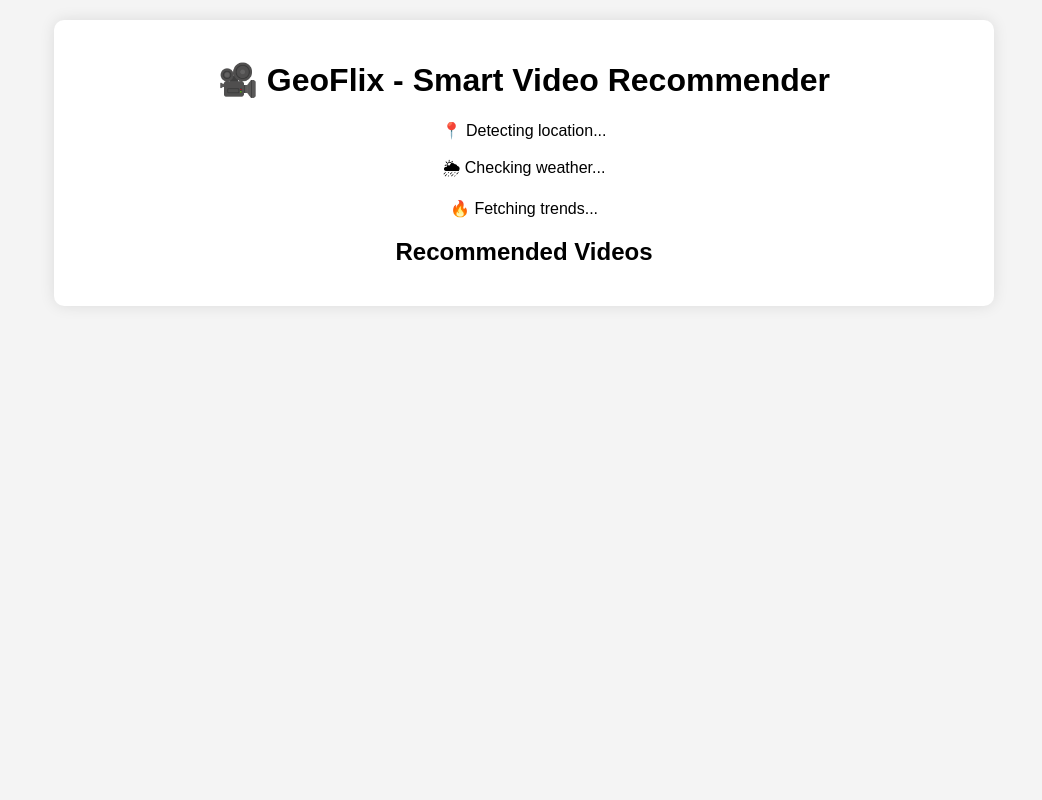
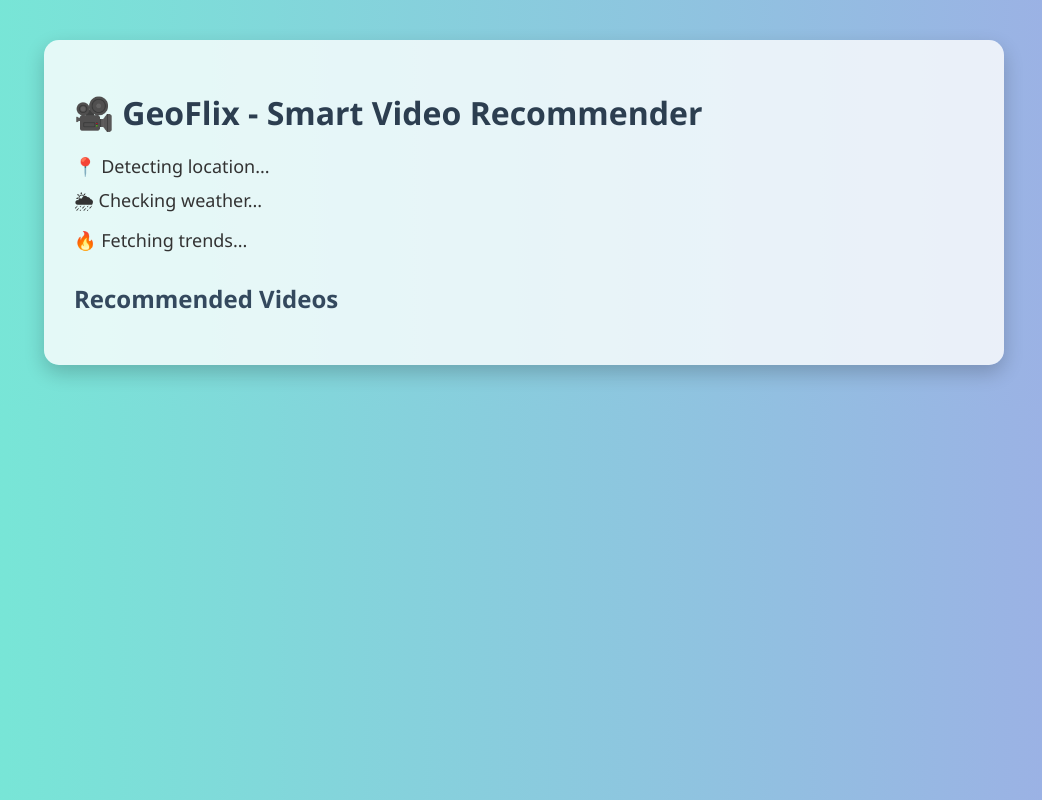
Before and after one commit to nari07msd/GeoFlix, a plain HTML site: page index.html in a window 1280 px wide. Shown: the whole page, without its empty margins (116-1158 px from the left). Drawn offline with Linux system fonts and the light colour scheme; no server answers.

Commit message:
Update style.css

```diff
--- a/style.css
+++ b/style.css
@@ -1,21 +1,49 @@
 body {
-  font-family: Arial, sans-serif;
-  background-color: #f4f4f4;
+  font-family: 'Segoe UI', Tahoma, Geneva, Verdana, sans-serif;
+  background: linear-gradient(to right, #74ebd5, #9face6);
   margin: 0;
-  padding: 20px;
-  text-align: center;
+  padding: 0;
+  color: #333;
 }
 
 .container {
   max-width: 900px;
-  margin: auto;
-  padding: 20px;
-  background: white;
-  border-radius: 10px;
-  box-shadow: 0 0 15px rgba(0,0,0,0.1);
+  margin: 40px auto;
+  padding: 30px;
+  background: #ffffffcc;
+  border-radius: 15px;
+  box-shadow: 0 8px 20px rgba(0,0,0,0.2);
+}
+
+h1 {
+  color: #2c3e50;
+  margin-bottom: 20px;
+}
+
+h2 {
+  color: #34495e;
+  margin-top: 30px;
+}
+
+#info p {
+  font-size: 18px;
+  margin: 10px 0;
+}
+
+.video-list {
+  display: flex;
+  flex-wrap: wrap;
+  justify-content: center;
 }
 
 .video-list iframe {
   margin: 10px;
-  border: none;
+  border: 2px solid #34495e;
+  border-radius: 10px;
+  box-shadow: 0 4px 10px rgba(0, 0, 0, 0.3);
+  transition: transform 0.3s ease;
 }
+
+.video-list iframe:hover {
+  transform: scale(1.05);
+}
```
